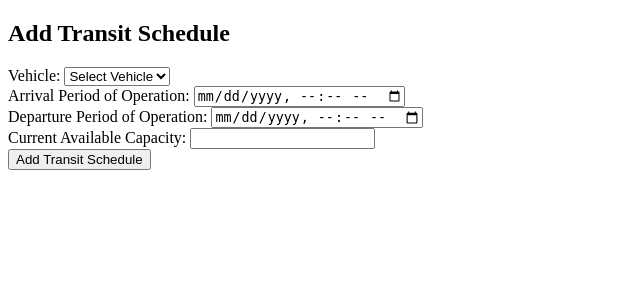
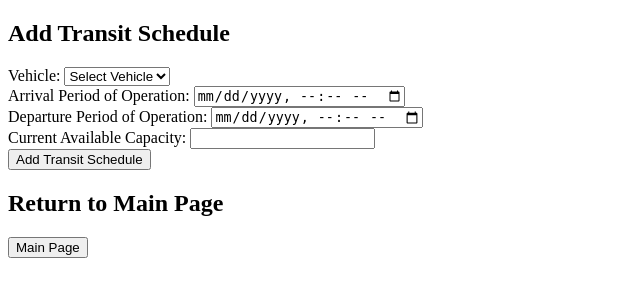
Before and after one commit to maxkooz/foodbank, a Django app: page /transits/ in a window 1280 px wide. Shown: the part 129-426 px from the top of the page, without its empty margins (0-640 px from the left). Run offline with Django 4.2, Linux system fonts and the light colour scheme; data that the repository does not hold is empty.

Commit message:
fixed error with missing migration

```diff
--- a/foodbank/models.py
+++ b/foodbank/models.py
@@ -54,9 +54,11 @@ class Donator(models.Model):
     last_name = models.CharField(max_length=255)
     phone_number = models.CharField(max_length=20)
     email = models.CharField(max_length=100)
+
 class FoodGroup(models.Model):
     id = models.AutoField(primary_key=True)
     name = models.CharField(max_length=255)
+
 class FoodItem(models.Model):
     id = models.AutoField(primary_key=True)
     name = models.CharField(max_length=255)
--- a/foodbank/templates/transit.html
+++ b/foodbank/templates/transit.html
@@ -68,5 +68,9 @@
         <input type="number" id="current_available_capacity" name="current_available_capacity"><br>
         <button type="submit" name="add">Add Transit Schedule</button>
     </form>
+
+    <h2>Return to Main Page</h2>
+    <button><a href="{% url 'foodbank:main_page' %}" style="text-decoration: none; color: black;">Main Page</a></button>
+
 </body>
 </html>
--- a/foodbank/templates/vehicle.html
+++ b/foodbank/templates/vehicle.html
@@ -63,5 +63,9 @@
         <input type="number" id="total_passenger_capacity" name="total_passenger_capacity"><br>
         <button type="submit" name="add">Add Vehicle</button>
     </form>
+
+    <h2>Return to Main Page</h2>
+    <button><a href="{% url 'foodbank:main_page' %}" style="text-decoration: none; color: black;">Main Page</a></button>
+
 </body>
 </html>
--- a/foodbank/urls.py
+++ b/foodbank/urls.py
@@ -11,9 +11,6 @@ urlpatterns = [
     path('main_page/', views.main_page_view, name='main_page'),
     path('volunteers/', views.VolunteerView.as_view(), name='volunteers'),
     path('foodbanks/', views.FoodBankView.as_view(), name='foodbanks'),
-
-
-    ### Nafis's changes ####
     path('tasks/', views.task_view, name='tasks'),
     path('tasks/delete/', views.task_delete, name='task_delete'),
     path('individual_shifts/', views.individual_shift_view, name='individual_shifts'),
--- a/foodbank/views.py
+++ b/foodbank/views.py
@@ -234,8 +234,6 @@ class FoodBankView(generic.ListView):
             return True
         return False
 
-
-### Nafis's code ###
 def task_view(request):
     tasks = Task.objects.all()
     foodbanks = FoodBank.objects.all()
```
Also changed, not shown: foodbank/migrations/0007_donator_foodgroup_alter_foodbank_manager_and_more.py (added).
